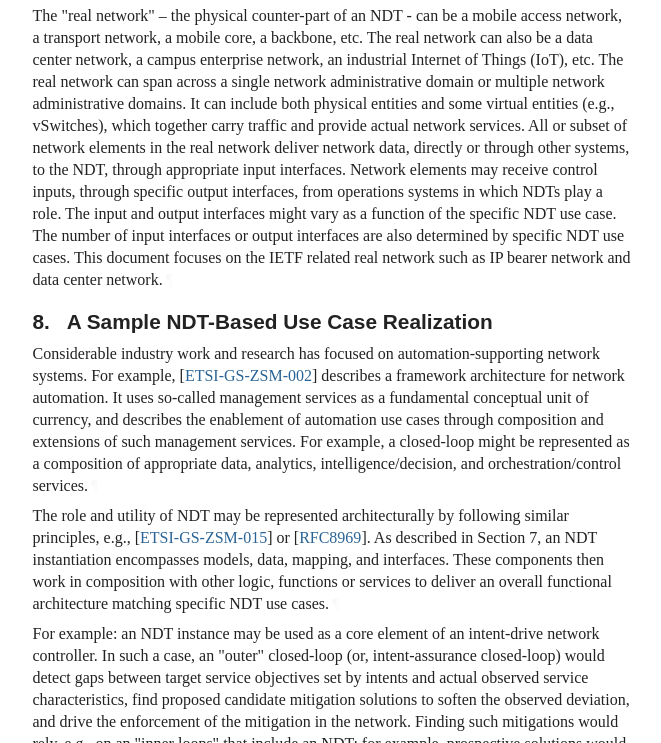
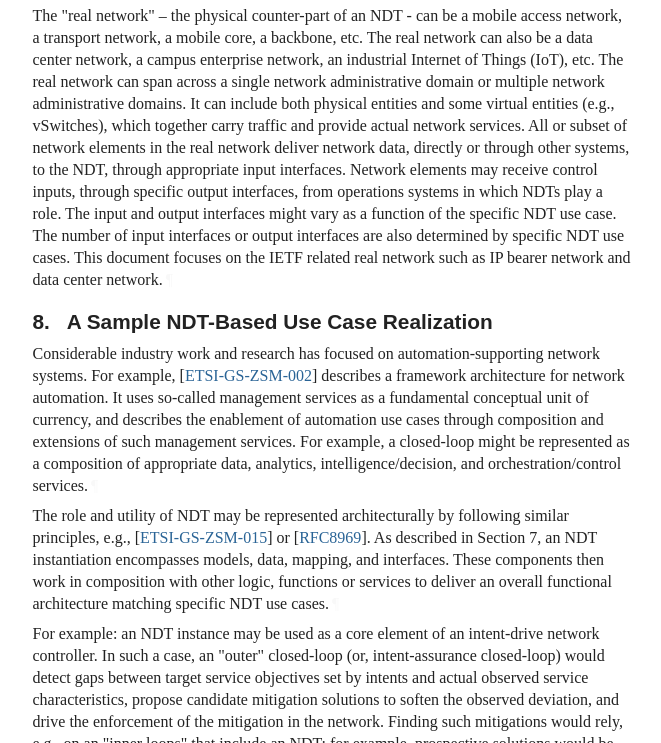
Before and after one commit to cheneyzhoucheng/network-digital-twin, a plain HTML site: page billwuqin-patch-10/draft-irtf-nmrg-network-digital-twin-arch.html in a window 1280 px wide. Shown: the part 11257-12000 px from the top of the page, without its empty margins (92-753 px from the left). Drawn offline with Linux system fonts and the light colour scheme; a web font is replaced by a local one.

Commit message:
Script updating gh-pages from 7be7639. [ci skip]

```diff
--- a/billwuqin-patch-10/draft-irtf-nmrg-network-digital-twin-arch.html
+++ b/billwuqin-patch-10/draft-irtf-nmrg-network-digital-twin-arch.html
@@ -2046,7 +2046,7 @@ to deliver an overall functional architecture matching specific NDT use cases.<a
 <p id="section-8-3">For example: an NDT instance may be used as a core element of an intent-drive network controller.
 In such a case, an "outer" closed-loop (or, intent-assurance closed-loop) would detect
 gaps between target service objectives set by intents and actual observed service characteristics,
-find proposed candidate mitigation solutions to soften the observed deviation, and drive the
+propose candidate mitigation solutions to soften the observed deviation, and drive the
 enforcement of the mitigation in the network.
 Finding such mitigations would rely, e.g., on an "inner loops" that include an NDT: for example,
 prospective solutions would be proposed, their impacts on services evaluated by the
```
Also changed, not shown: billwuqin-patch-10/draft-irtf-nmrg-network-digital-twin-arch.txt.
